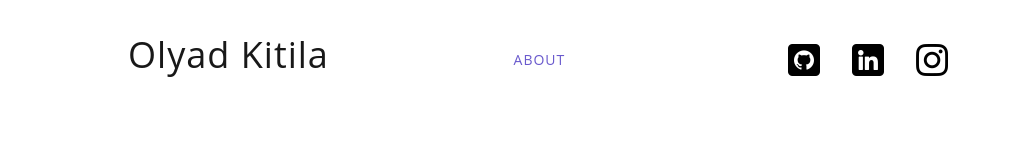
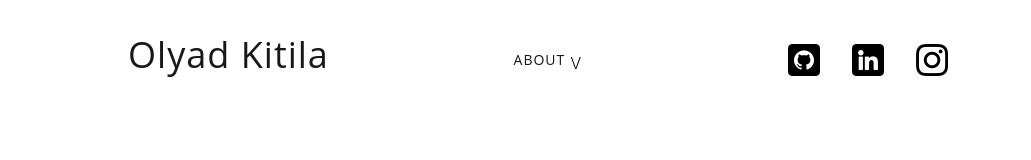
Before and after one commit to thymetime/Module-12-React, a React (Vite) app in the folder Portfolio/: page / in a window 1280 px wide. Shown: the top 160 px of the page, without its empty margins (104-1135 px from the left). Built offline with nearby package versions, Linux system fonts and the light colour scheme.

Commit message:
text formatting and spacing nav dropdown

```diff
--- a/Portfolio/src/Nav.css
+++ b/Portfolio/src/Nav.css
@@ -57,7 +57,7 @@ override bootstrap CSS rules with the same name
 }
 
 .nav-link.active {
-    color: slateblue !important;
+    /* color: slateblue !important; */
     font-weight: 400 !important;
     font-size: 1.4rem;
     transition: all 0.3s ease;
@@ -86,16 +86,30 @@ override bootstrap CSS rules with the same name
   justify-content: space-between;
   list-style: none;
   padding: 0 14px;
+  text-align: center;
 }
 
 #nav-dropdown li .nav-link{
 /*   height: 100%;
   text-decoration: none;
-  white-space: nowrap;*/
-  color: red;
- /* font-size: 15px;
+  white-space: nowrap;
+  color: black;
+  font-size: 15px;
   font-weight: 500; */
 }
+.nav-link.active {
+    font-size: 1.4rem;
+}
+
+#nav-dropdown li .nav-link{
+/*   height: 100%;
+  text-decoration: none;
+  white-space: nowrap;
+  color: black;
+  font-size: 15px;
+  font-weight: 500; */
+}
+
 #nav-dropdown li:hover .htmlcss-arrow {
   transform: rotate(180deg);
 }
@@ -107,7 +121,7 @@ override bootstrap CSS rules with the same name
   line-height: 70px;
   text-align: center;
   display: inline-block;
-  color: #fff;
+  color: black;
   transition: all 0.3s ease;
 }
 .nav-dropdown_sub-menu{
@@ -120,6 +134,7 @@ override bootstrap CSS rules with the same name
   border-radius: 0 0 4px 4px;
   display: none;
   z-index: 2;
+  padding: none;
 }
 #nav-dropdown li:hover .nav-dropdown_sub-menu {
   display: block;
@@ -127,13 +142,13 @@ override bootstrap CSS rules with the same name
 
 .nav-dropdown_sub-menu li{
   padding: 0 22px;
-  border-bottom: 1px solid rgba(255,255,255,0.1);
+  border-bottom: 1px solid rgba(211, 211, 211, 0.1);
 }
 
 .nav-dropdown_sub-menu .nav-link{
-  color: greenyellow;
+  /* color: greenyellow;
   font-size: 15px;
-  font-weight: 500;
+  font-weight: 500; */
 }
 
 /*
```
